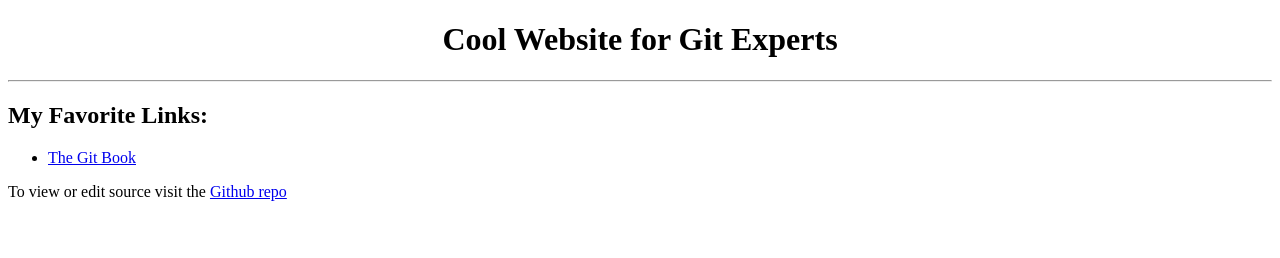
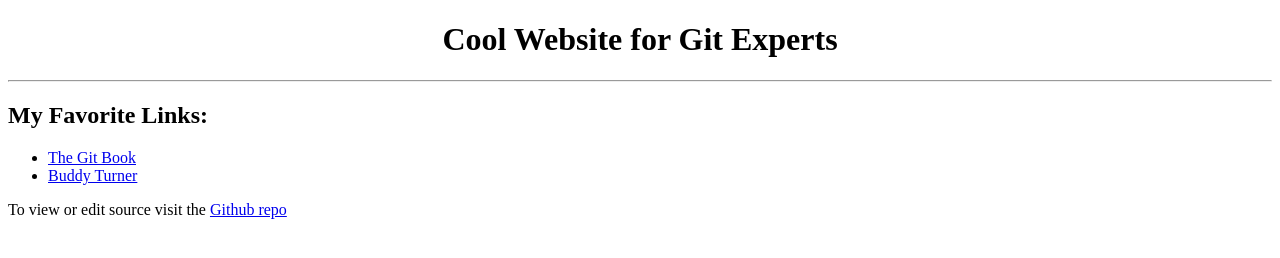
Before and after one commit to bitcoin-santa-cruz/bitcoin-santa-cruz.github.io, a plain HTML site: page index.html in a window 1280 px wide. Drawn offline with Linux system fonts and the light colour scheme.

Commit message:
Added Self Promotion Link

```diff
--- a/index.html
+++ b/index.html
@@ -15,6 +15,9 @@
             <li>
                 <a href="https://git-scm.com/book/">The Git Book</a>
             </li>
+            <li>
+                <a href="https://github.com/theebuddylee">Buddy Turner</a>
+            </li>
             <!-- Add more links here! -->
         </ul>
     </body>
```
